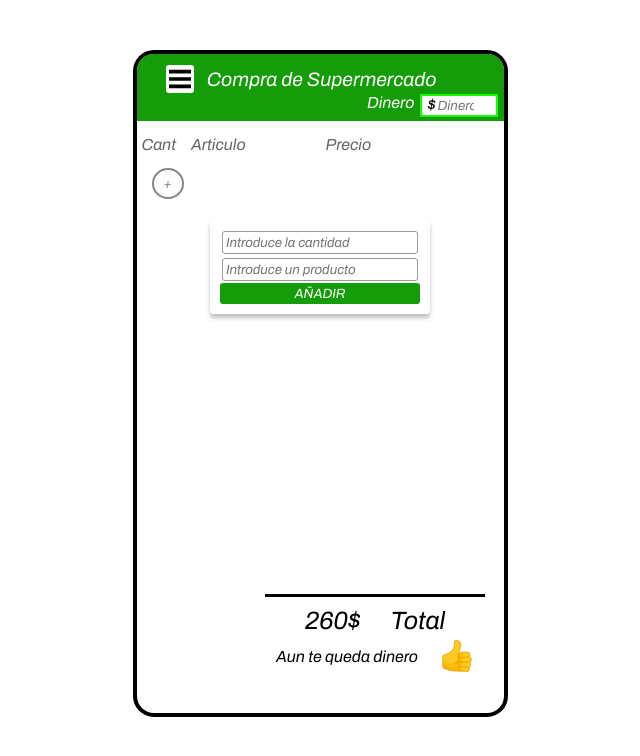
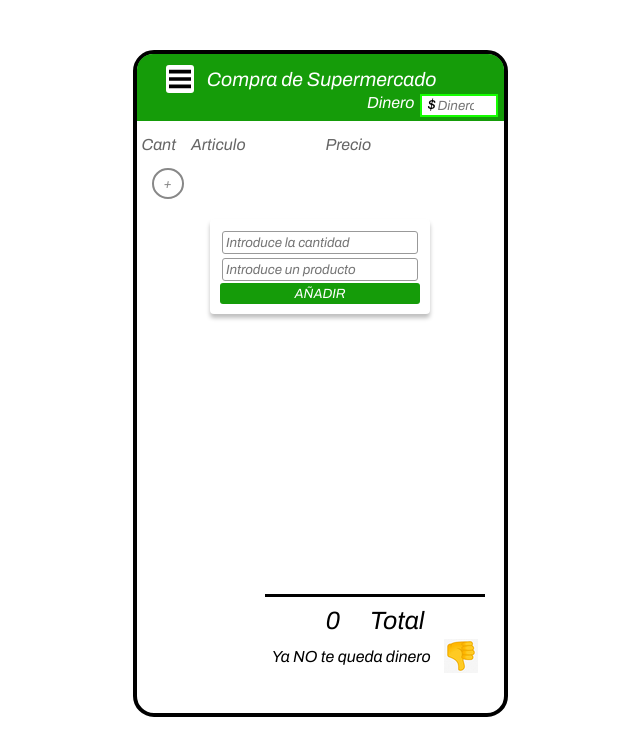
Before and after one commit to jonathanchw/Shopping_list_app, a React (Create React App) app: page / in a window 1280 px wide. Shown: the top 756 px of the page, without its empty margins (320-960 px from the left). Built offline with nearby package versions, Linux system fonts and the light colour scheme.

Commit message:
adding features

```diff
--- a/src/components/ShowTotal/index.js
+++ b/src/components/ShowTotal/index.js
@@ -1,20 +1,30 @@
 import React from 'react';
 import './style.css';
 import thumbUp from '../../assets/thumbUp.png';
+import thumbDown from '../../assets/thumbDown.png';
 
 
-const ShowTotal=()=> {
+const ShowTotal = ({ total, showMessage }) => {
 
   return (
     <div className="ShowTotal_container">
       <div className="ShowTotal_Money">
-      <span>260$</span>
-      <span>Total</span>
+        <span>{total}</span>
+        <span>Total</span>
       </div>
-      <div className="ShowTotal_message">
-        <p>Aun te queda dinero</p>
-        <img className="thumbUp" src={thumbUp} alt="Thumb Up" />
-      </div>
+
+      {showMessage === true ?
+        <div className="ShowTotal_message">
+          <p>Aun te queda dinero</p>
+          <img className="thumbUp" src={thumbUp} alt="Thumb Up" />
+        </div> :
+        <div className="ShowTotal_message">
+          <p>Ya NO te queda dinero</p>
+          <img className="thumbUp" src={thumbDown} alt="Thumb Down" />
+        </div>
+      }
+
+
     </div>
   )
 }
--- a/src/components/useListState/index.js
+++ b/src/components/useListState/index.js
@@ -1,43 +1,54 @@
 import { useState } from 'react'
 
 export default (initialValue) => {
+
   const [list, setList] = useState(initialValue);
 
-  // --resolver aca la suma de los precios y parsarlos al componente ShowTotal--//
+
+  //--total devuelve la suma de todos los precios de los items----//
   const arrPrecio = [0];
   list.map((item) => {
     return item.precio !== 0 ? arrPrecio.push(parseFloat(item.precio, 10)) : null
   });
-  const sumaTotal = arrPrecio.reduce((acumulator, current) => acumulator + current);
-  //--sumaTotal devuelve la suma de todos los precios de los items----//
-console.log(sumaTotal);
+  const total = arrPrecio.reduce((acumulator, current) => acumulator + current);
+  const showMessage = false;
+
   return {
     list,
+    total,
+    showMessage,
     addItem: (itemText) => {
       const trimmedText = itemText.descripcion.trim();
       if (trimmedText.length > 0) {
         setList([...list, itemText])
       };
     },
+
     deleteItem: (itemIndex) => {
       const newList = list.filter((_, index) => index !== itemIndex);
       setList(newList);
     },
+
     checkItem: (itemIndex) => {
       itemIndex.check = true;
       setList([...list])
+    },
 
-    },
     addPrecio: (itemPrecio) => {
       (list[itemPrecio.getIndex].precio = itemPrecio.value)
       setList([...list]);
     },
+
     goBack: (itemIndex) => {
       itemIndex.check = false;
       setList([...list])
+    },
 
-    },sumaTotal
-
-
+    addCash: (showcash) => {
+      /*por resolver aun logica para que showmessage cambie.
+      const cash = parseFloat(showcash.value, 10);
+           console.log(total)
+*/
+    }
   }
 }
```
